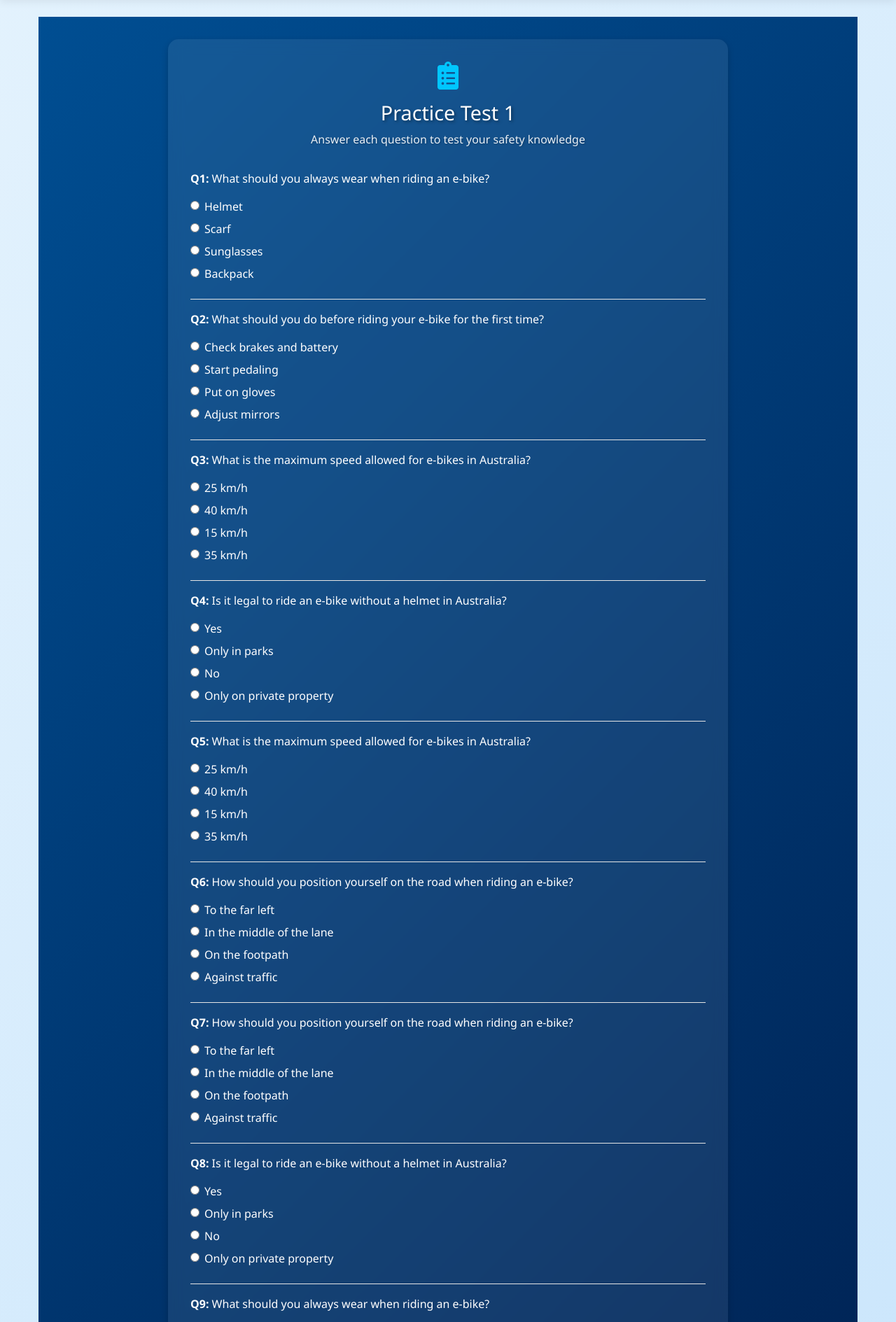
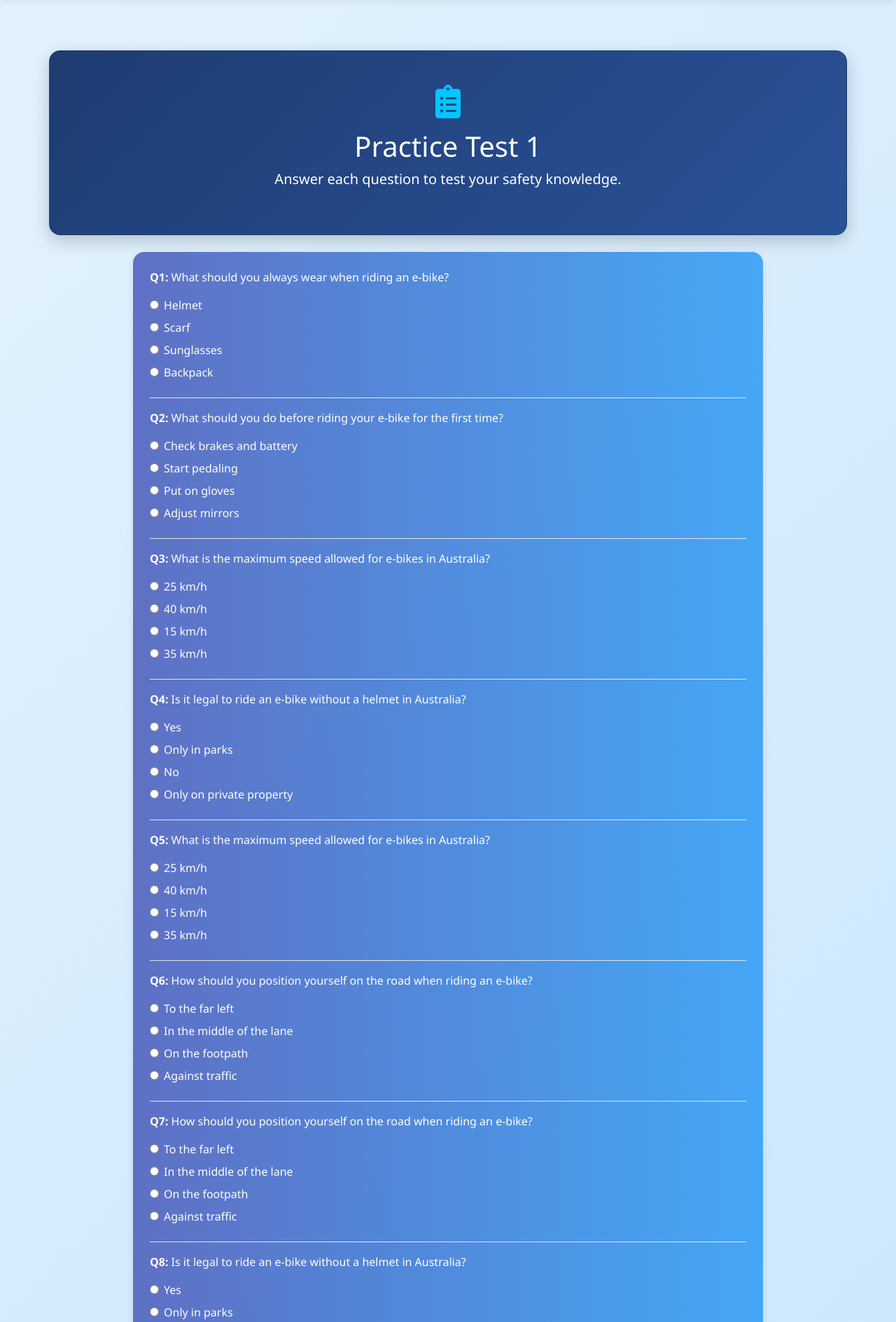
Before and after one commit to TheBlueTongue/eBikely, a Flask app: page /practice/3 in a window 1280 px wide. Shown: the part 68-1957 px from the top of the page at 70% size. Run offline with Flask 3, Linux system fonts and the light colour scheme; a user stored in the database is signed in; data comes from the database, SQL or seed files in the repository; both versions use the stored data as it was after the commit; some libraries are stand-ins or nearby versions.

Commit message:
updated the style of the practice quiz's

```diff
--- a/templates/practice_quiz.html
+++ b/templates/practice_quiz.html
@@ -3,14 +3,14 @@
 {% block title %}{{ test.name }} - eBikely{% endblock %}
 
 {% block content %}
-<div class="auth-container fade-in">
-    <div class="auth-card slide-up" style="max-width: 800px;">
-        <div class="auth-header">
-            <i class="fas fa-clipboard-list auth-icon"></i>
-            <h1>{{ test.name }}</h1>
-            <p class="subtitle">Answer each question to test your safety knowledge</p>
+<div class="container dashboard-container fade-in py-5">
+  <div class="hero-section card text-white text-center mb-4 p-5">
+    <i class="fas fa-clipboard-list dashboard-icon mb-3"></i>
+    <h1 class="display-5">{{ test.name }}</h1>
+    <p class="lead">Answer each question to test your safety knowledge.</p>
   </div>
 
+  <div class="feature-card card text-white p-4 slide-up-delay" style="max-width: 900px; margin: 0 auto;">
     <form method="POST" action="">
       {% for question in questions %}
         <div class="mb-4">
@@ -24,103 +24,69 @@
             </div>
           {% endfor %}
         </div>
+        {% if not loop.last %}
         <hr class="bg-white">
+        {% endif %}
       {% endfor %}
 
-            <button type="submit" class="btn btn-primary btn-block pulse">Submit Quiz</button>
+      <button type="submit" class="btn btn-outline-light btn-lg mt-4 w-100 pulse">Submit Quiz</button>
     </form>
   </div>
 </div>
 
 <style>
-/* Reuse login styles */
-.auth-container {
-    min-height: 100vh;
-    padding: 2rem;
-    background: linear-gradient(135deg, #004e92 0%, #000428 100%);
-    display: flex;
-    align-items: center;
-    justify-content: center;
+.dashboard-container {
+  padding-top: 3rem;
+  padding-bottom: 3rem;
 }
 
-.auth-card {
-    background: rgba(255, 255, 255, 0.08);
-    backdrop-filter: blur(10px);
-    padding: 2rem;
-    border-radius: 15px;
-    width: 100%;
-    box-shadow: 0 4px 10px rgba(0, 0, 0, 0.2);
-    color: white;
+.hero-section {
+  background: linear-gradient(135deg, #1e3c72 0%, #2a5298 100%);
+  border-radius: 1rem;
+  box-shadow: 0 8px 24px rgba(0, 0, 0, 0.2);
 }
 
-.auth-header {
-    text-align: center;
-    margin-bottom: 2rem;
+.feature-card {
+  background: linear-gradient(to right, #3f51b5cc, #2196f3cc);
+  border: none;
+  border-radius: 1rem;
+  backdrop-filter: blur(6px);
+  transition: transform 0.3s ease;
+}
+.feature-card:hover {
+  transform: translateY(-6px);
 }
 
-.auth-icon {
-    font-size: 2.5rem;
-    margin-bottom: 1rem;
+.dashboard-icon {
+  font-size: 3rem;
   color: #00c6ff;
 }
 
-.auth-header h1 {
-    font-size: 1.8rem;
-    margin-bottom: 0.5rem;
-    text-shadow: 2px 2px 4px rgba(0, 0, 0, 0.4);
+/* Button pulse animation */
+.pulse {
+  animation: pulse 2s infinite;
 }
 
-.subtitle {
-    opacity: 0.9;
-    text-shadow: 1px 1px 3px rgba(0, 0, 0, 0.3);
-    font-size: 1rem;
-}
-
-/* Custom button */
-.btn-block {
-    border-radius: 50px;
-    padding: 0.8rem;
-    font-size: 1.1rem;
-    background: linear-gradient(135deg, #00c6ff 0%, #0072ff 100%);
-    border: none;
-    margin-top: 2rem;
-    color: white;
-    width: 100%;
+@keyframes pulse {
+  0% { transform: scale(1); }
+  50% { transform: scale(1.03); }
+  100% { transform: scale(1); }
 }
 
 /* Animations */
 .fade-in {
-    animation: fadeIn 0.8s ease forwards;
+  animation: fadeIn 1s ease-in;
 }
-
-.slide-up {
-    animation: slideUp 0.5s ease forwards;
+.slide-up-delay {
+  animation: slideUp 0.8s ease-out 0.3s backwards;
 }
-
-.pulse {
-    animation: pulse 2s infinite;
-}
-
 @keyframes fadeIn {
   from { opacity: 0; }
   to { opacity: 1; }
 }
-
 @keyframes slideUp {
-    from {
-        opacity: 0;
-        transform: translateY(30px);
-    }
-    to {
-        opacity: 1;
-        transform: translateY(0);
-    }
-}
-
-@keyframes pulse {
-    0% { transform: scale(1); }
-    50% { transform: scale(1.05); }
-    100% { transform: scale(1); }
+  from { opacity: 0; transform: translateY(30px); }
+  to { opacity: 1; transform: translateY(0); }
 }
 </style>
 
```
Also changed, not shown: persistent_database.db. Lines whose indentation alone changed are shown as unchanged.
